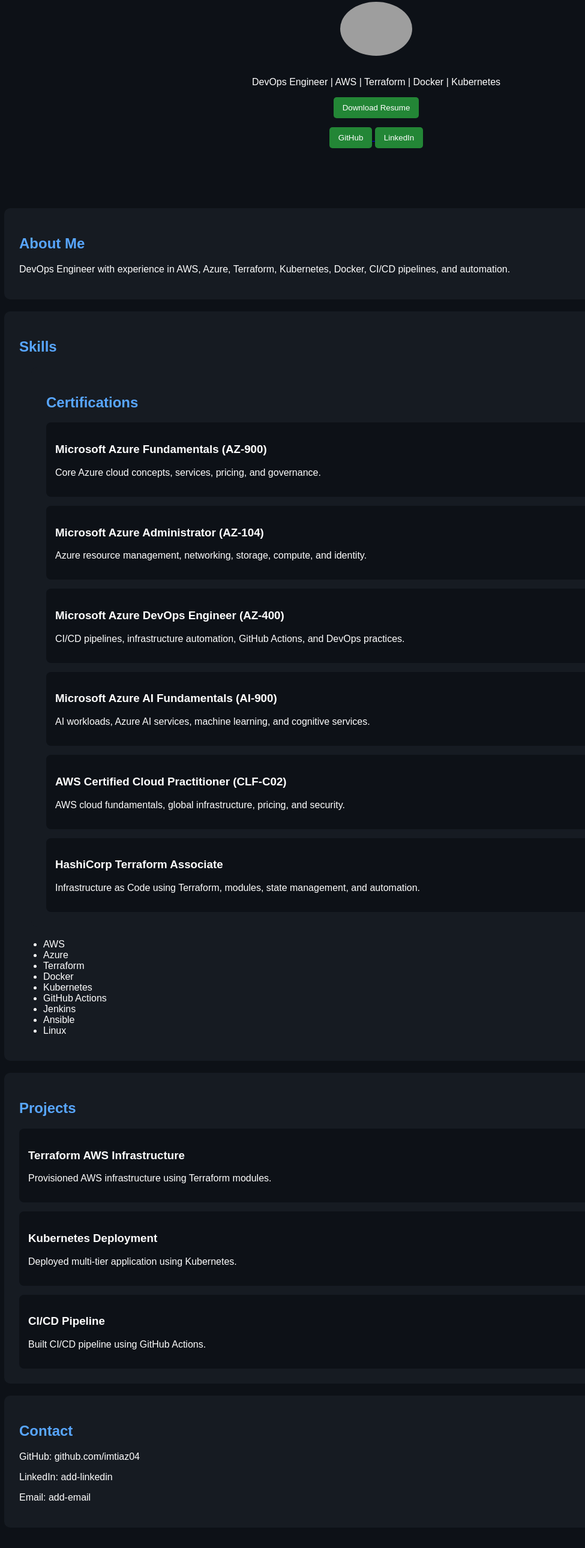
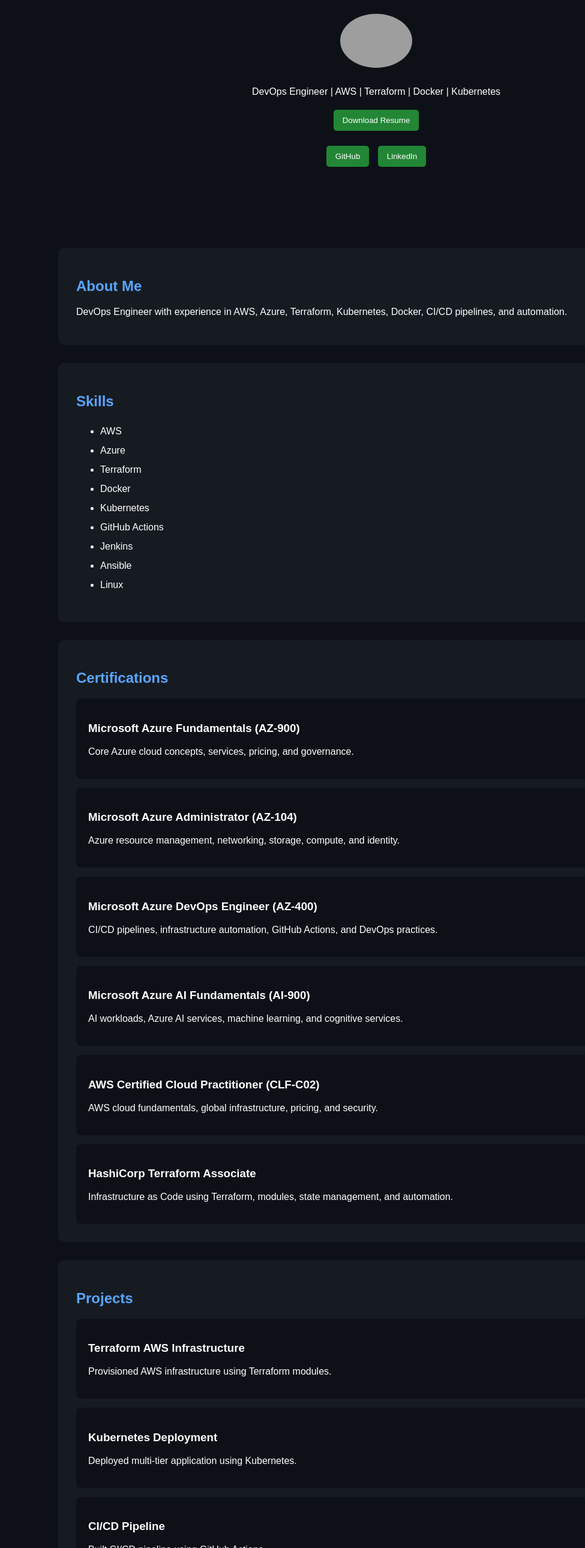
Before and after one commit to imtiaz04/imtiaz04.github.io, a plain HTML site: page index.html in a window 1280 px wide. Shown: the part 220-2800 px from the top of the page at 60% size, without its empty margins (13-988 px from the left). Drawn offline with Linux system fonts and the light colour scheme; grey boxes are pictures that could not be loaded.

Commit message:
Update index.html

```diff
--- a/index.html
+++ b/index.html
@@ -26,15 +26,20 @@
 }
 
 header{
-padding:80px;
+padding:100px 20px;
 text-align:center;
+display:flex;
+flex-direction:column;
+align-items:center;
 }
 
 section{
 background:#161b22;
-margin:20px;
-padding:25px;
+margin:30px auto;
+padding:30px;
 border-radius:10px;
+max-width:1000px;
+width:90%;
 }
 
 h2{
@@ -43,7 +48,7 @@
 
 .project{
 background:#0d1117;
-padding:15px;
+padding:20px;
 margin-top:15px;
 border-radius:8px;
 }
@@ -55,6 +60,22 @@
 border:none;
 border-radius:5px;
 cursor:pointer;
+margin:5px;
+}
+
+ul{
+line-height:2;
+}
+
+@media (max-width:768px){
+header{
+padding:60px 15px;
+}
+
+section{
+margin:15px;
+padding:20px;
+}
 }
 </style>
 
@@ -71,13 +92,14 @@
 </nav>
 
 <header>
+
 <h1>Imtiaz Shaik</h1>
 
 <img src="https://avatars.githubusercontent.com/imtiaz04"
 width="120"
 style="border-radius:50%; margin:15px 0;">
 
-<p> DevOps Engineer | AWS | Terraform | Docker | Kubernetes</p>
+<p>DevOps Engineer | AWS | Terraform | Docker | Kubernetes</p>
 
 <a href="Imtiaz_DevOps_Resume.pdf" target="_blank">
 <button>Download Resume</button>
@@ -97,6 +119,7 @@
 
 </header>
 
+
 <section id="about">
 <h2>About Me</h2>
 <p>
@@ -105,9 +128,26 @@
 </p>
 </section>
 
+
 <section id="skills">
 <h2>Skills</h2>
- <section id="certifications">
+
+<ul>
+<li>AWS</li>
+<li>Azure</li>
+<li>Terraform</li>
+<li>Docker</li>
+<li>Kubernetes</li>
+<li>GitHub Actions</li>
+<li>Jenkins</li>
+<li>Ansible</li>
+<li>Linux</li>
+</ul>
+
+</section>
+
+
+<section id="certifications">
 <h2>Certifications</h2>
 
 <div class="project">
@@ -141,18 +181,7 @@
 </div>
 
 </section>
-<ul>
-<li>AWS</li>
-<li>Azure</li>
-<li>Terraform</li>
-<li>Docker</li>
-<li>Kubernetes</li>
-<li>GitHub Actions</li>
-<li>Jenkins</li>
-<li>Ansible</li>
-<li>Linux</li>
-</ul>
-</section>
+
 
 <section id="projects">
 <h2>Projects</h2>
@@ -174,12 +203,15 @@
 
 </section>
 
+
 <section id="contact">
 <h2>Contact</h2>
-<p>GitHub: github.com/imtiaz04</p>
-<p>LinkedIn: add-linkedin</p>
-<p>Email: add-email</p>
+
+<p>GitHub: https://github.com/imtiaz04</p>
+<p>LinkedIn: https://linkedin.com/in/YOUR_LINK</p>
+
 </section>
+
 
 </body>
 </html>
```
